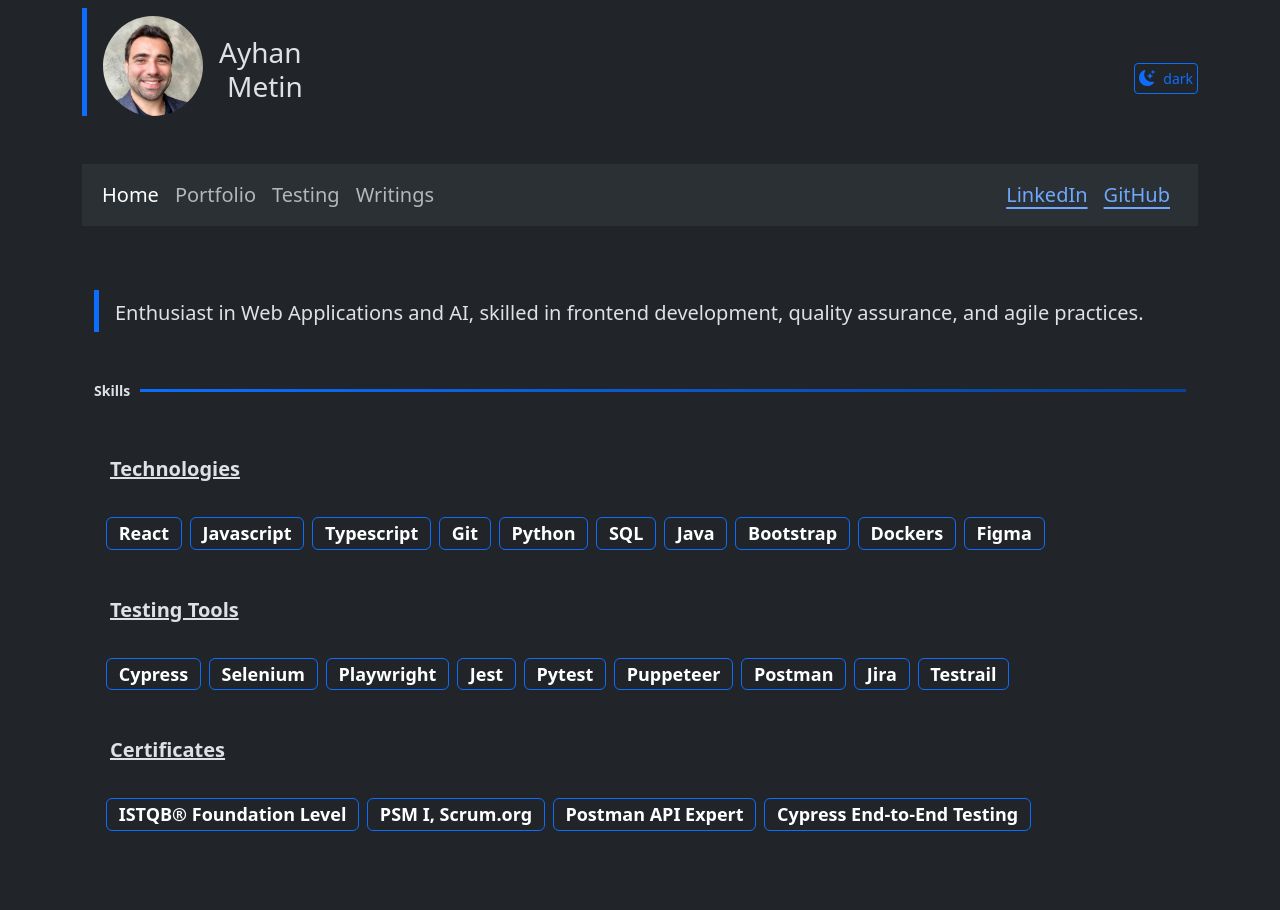
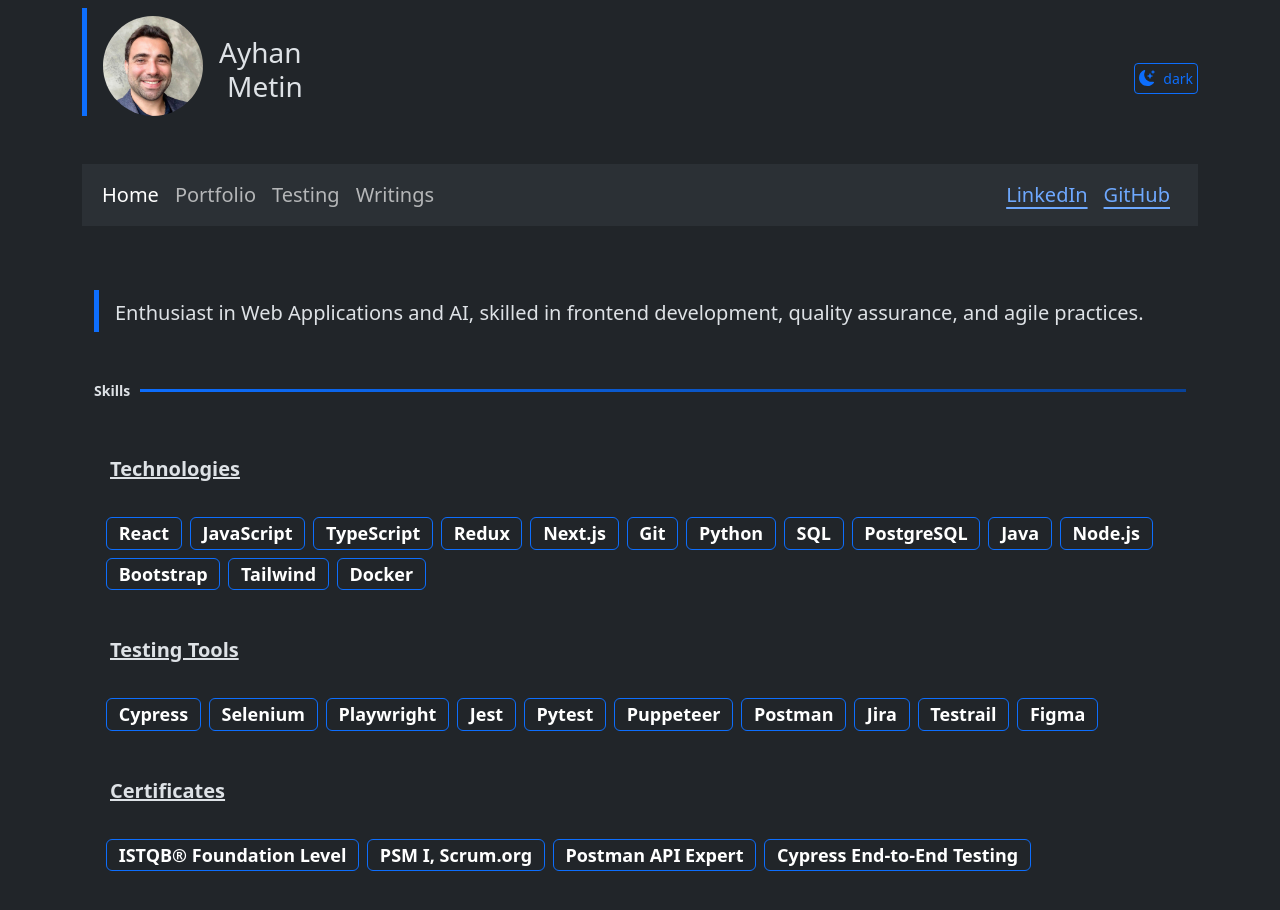
Before and after one commit to ayhanmetin/portfolio, a React (Vite) app: page / in a window 1280 px wide. Shown: the top 910 px of the page. Built offline with nearby package versions, Linux system fonts and the light colour scheme.

Commit message:
Update Skills

```diff
--- a/src/components/Skills.jsx
+++ b/src/components/Skills.jsx
@@ -5,25 +5,31 @@ export default function Skills() {
     <>
       <div className='container mt-5'>
         <div className='text-start mb-0 pt-2 ps-1 p-1'>
-          <h2 className='fs-5 fw-semibold text-decoration-underline '>
+          <h2 className='fs-5 fw-semibold text-decoration-underline'>
             Technologies
           </h2>
         </div>
         <div className='d-flex flex-wrap gap-2 py-4 fs-4 text'>
           <span className='badge bg-dark border border-primary'>React</span>
           <span className='badge bg-dark border border-primary'>
-            Javascript
+            JavaScript
           </span>
           <span className='badge bg-dark border border-primary'>
-            Typescript
+            TypeScript
           </span>
+          <span className='badge bg-dark border border-primary'>Redux</span>
+          <span className='badge bg-dark border border-primary'>Next.js</span>
           <span className='badge bg-dark border border-primary'>Git</span>
           <span className='badge bg-dark border border-primary'>Python</span>
           <span className='badge bg-dark border border-primary'>SQL</span>
+          <span className='badge bg-dark border border-primary'>
+            PostgreSQL
+          </span>
           <span className='badge bg-dark border border-primary'>Java</span>
+          <span className='badge bg-dark border border-primary'>Node.js</span>
           <span className='badge bg-dark border border-primary'>Bootstrap</span>
-          <span className='badge bg-dark border border-primary'>Dockers</span>
-          <span className='badge bg-dark border border-primary'>Figma</span>
+          <span className='badge bg-dark border border-primary'>Tailwind</span>
+          <span className='badge bg-dark border border-primary'>Docker</span>
         </div>
       </div>
 
@@ -45,6 +51,7 @@ export default function Skills() {
           <span className='badge bg-dark border border-primary'>Postman</span>
           <span className='badge bg-dark border border-primary'>Jira</span>
           <span className='badge bg-dark border border-primary'>Testrail</span>
+          <span className='badge bg-dark border border-primary'>Figma</span>
         </div>
       </div>
 
```
